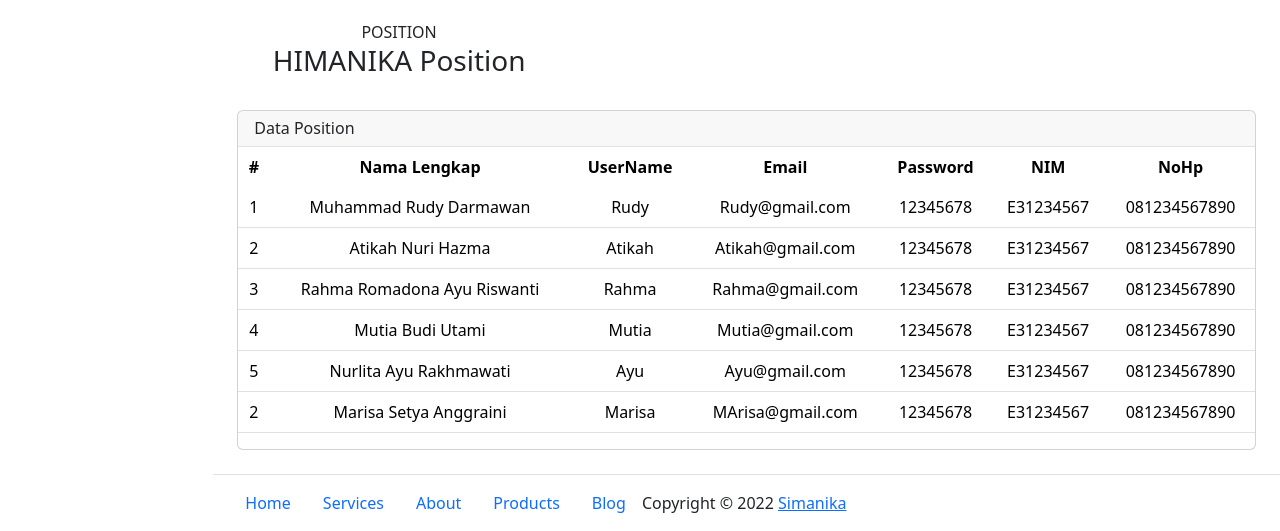
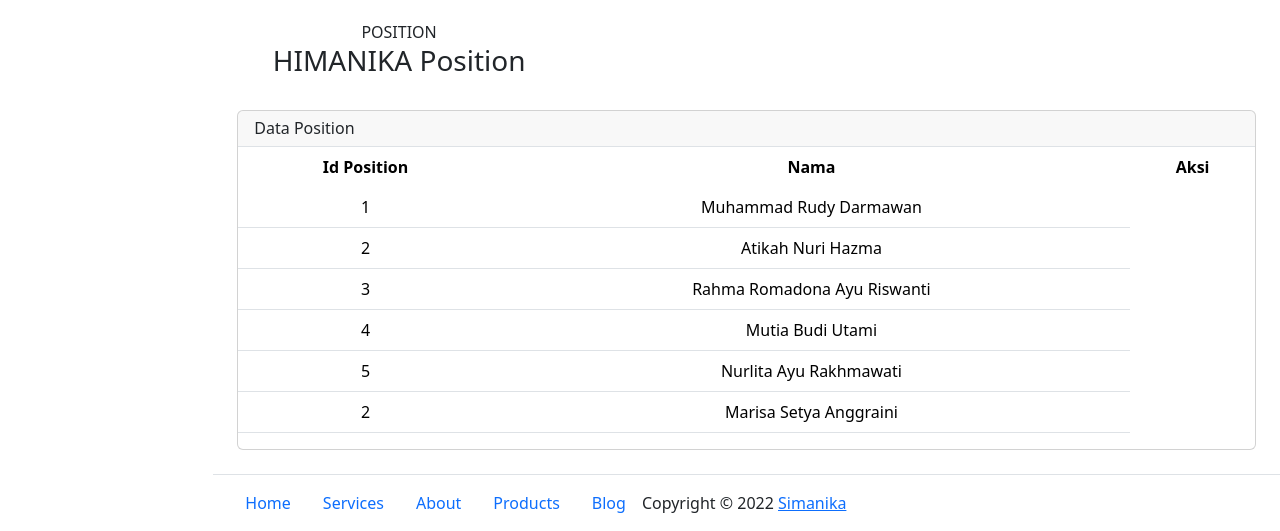
Before and after one commit to you-ink/simanika, a CodeIgniter app: page /database/index.php/dashboard/position in a window 1280 px wide. Shown: the part 344-875 px from the top of the page. Run offline with CodeIgniter, Linux system fonts and the light colour scheme; some libraries are stand-ins or nearby versions.

Commit message:
add position

```diff
--- a/application/views/dashboard/position.php
+++ b/application/views/dashboard/position.php
@@ -15,69 +15,37 @@
                     <table class="table mb-0">
                       <thead class="bg-light">
                         <tr>
-                          <th scope="col" class="border-0">#</th>
-                          <th scope="col" class="border-0">Nama Lengkap</th>
-                          <th scope="col" class="border-0">UserName</th>
-                          <th scope="col" class="border-0">Email</th>
-                          <th scope="col" class="border-0">Password</th>
-                          <th scope="col" class="border-0">NIM</th>
-                          <th scope="col" class="border-0">NoHp</th>
+                          <th scope="col" class="border-0">Id Position</th>
+                          <th scope="col" class="border-0">Nama</th>
+                          <th scope="col" class="border-0">Aksi</th>
+
                         </tr>
                       </thead>
                       <tbody>
                         <tr>
                           <td>1</td>
                           <td>Muhammad Rudy Darmawan</td>
-                          <td>Rudy</td>
-                          <td>Rudy@gmail.com</td>
-                          <td>12345678</td>
-                          <td>E31234567</td>
-                          <td>081234567890</td>
+
                         </tr>
                         <tr>
                           <td>2</td>
                           <td>Atikah Nuri Hazma</td>
-                          <td>Atikah</td>
-                          <td>Atikah@gmail.com</td>
-                          <td>12345678</td>
-                          <td>E31234567</td>
-                          <td>081234567890</td>
                         </tr>
                         <tr>
                           <td>3</td>
                           <td>Rahma Romadona Ayu Riswanti</td>
-                          <td>Rahma</td>
-                          <td>Rahma@gmail.com</td>
-                          <td>12345678</td>
-                          <td>E31234567</td>
-                          <td>081234567890</td>
                         </tr>
                         <tr>
                           <td>4</td>
                           <td>Mutia Budi Utami</td>
-                          <td>Mutia</td>
-                          <td>Mutia@gmail.com</td>
-                          <td>12345678</td>
-                          <td>E31234567</td>
-                          <td>081234567890</td>
                         </tr>
                         <tr>
                           <td>5</td>
                           <td>Nurlita Ayu Rakhmawati</td>
-                          <td>Ayu</td>
-                          <td>Ayu@gmail.com</td>
-                          <td>12345678</td>
-                          <td>E31234567</td>
-                          <td>081234567890</td>
                         </tr>
                         <tr>
                           <td>2</td>
                           <td>Marisa Setya Anggraini</td>
-                          <td>Marisa</td>
-                          <td>MArisa@gmail.com</td>
-                          <td>12345678</td>
-                          <td>E31234567</td>
-                          <td>081234567890</td>
                         </tr>
                       </tbody>
                     </table>
```
